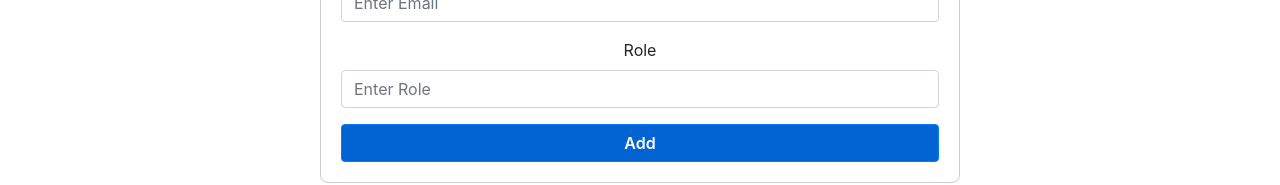
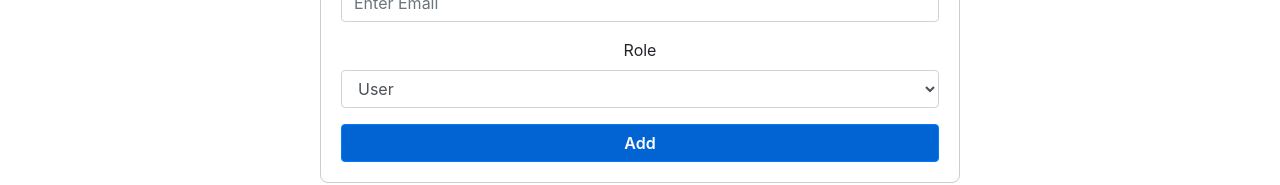
Before and after one commit to feryramadhan02/acl, a React (Create React App) app: page /admin in a window 1280 px wide. Shown: the part 276-461 px from the top of the page. Built offline with nearby package versions, Linux system fonts and the light colour scheme.

Commit message:
try get id

```diff
--- a/src/page/AdminPage.js
+++ b/src/page/AdminPage.js
@@ -6,10 +6,10 @@ import '../assets/style/adminpage.scss';
 
 const AdminPage = () => {
     const [userData, setUserData] = useState({
-        id: 1,
+        id: null,
         nama: "",
         email: "",
-        role: ""
+        role: "User"
     })
     const [dt, setDt] = useState([])
 
@@ -53,13 +53,15 @@ const AdminPage = () => {
             id: null,
             nama: "",
             email: "",
-            role: ""
+            role: "User"
         })
+        console.log(setUserData.id)
     }
 
     const deleteUser = (id) => {
-        console.log('del')
-
+        console.log('del', id)
+        alert('Are you sure ?')
+        setDt(dt.filter(userData => userData.id !== id))
     }
 
     return (
@@ -78,8 +80,14 @@ const AdminPage = () => {
                         </Form.Group>
                         <Form.Group controlId="formBasicText">
                             <Form.Label>Role</Form.Label>
-                            <Form.Control type="text" id="role" value={userData.role} onChange={handleInput} placeholder="Enter Role" />
+                            <Form.Control as="select" id="role" value={userData.role} onChange={handleInput}>
+                                <option>User</option>
+                                <option>Customer Service</option>
+                                <option>Finance</option>
+                                <option>Admin</option>
+                            </Form.Control>
                         </Form.Group>
+
                         <Button variant="primary" type="submit" className="add">Add</Button>
                     </Form>
                 </div>
@@ -102,8 +110,8 @@ const AdminPage = () => {
                 </div>
                 <div className="data">
                     {dt.map((data) => (
-                        <div className="data-user">
-                            <p>Nama : <span>{data.nama}</span><svg width="1em" height="1em" viewBox="0 0 16 16" class="bi bi-trash" fill="currentColor" xmlns="http://www.w3.org/2000/svg">
+                        <div key={data.id} className="data-user">
+                            <p>Nama : <span>{data.nama}</span><svg onClick={() => deleteUser(dt.id)} width="1em" height="1em" viewBox="0 0 16 16" class="bi bi-trash" fill="currentColor" xmlns="http://www.w3.org/2000/svg">
                                 <path d="M5.5 5.5A.5.5 0 0 1 6 6v6a.5.5 0 0 1-1 0V6a.5.5 0 0 1 .5-.5zm2.5 0a.5.5 0 0 1 .5.5v6a.5.5 0 0 1-1 0V6a.5.5 0 0 1 .5-.5zm3 .5a.5.5 0 0 0-1 0v6a.5.5 0 0 0 1 0V6z" />
                                 <path fill-rule="evenodd" d="M14.5 3a1 1 0 0 1-1 1H13v9a2 2 0 0 1-2 2H5a2 2 0 0 1-2-2V4h-.5a1 1 0 0 1-1-1V2a1 1 0 0 1 1-1H6a1 1 0 0 1 1-1h2a1 1 0 0 1 1 1h3.5a1 1 0 0 1 1 1v1zM4.118 4L4 4.059V13a1 1 0 0 0 1 1h6a1 1 0 0 0 1-1V4.059L11.882 4H4.118zM2.5 3V2h11v1h-11z" />
                             </svg>
```
